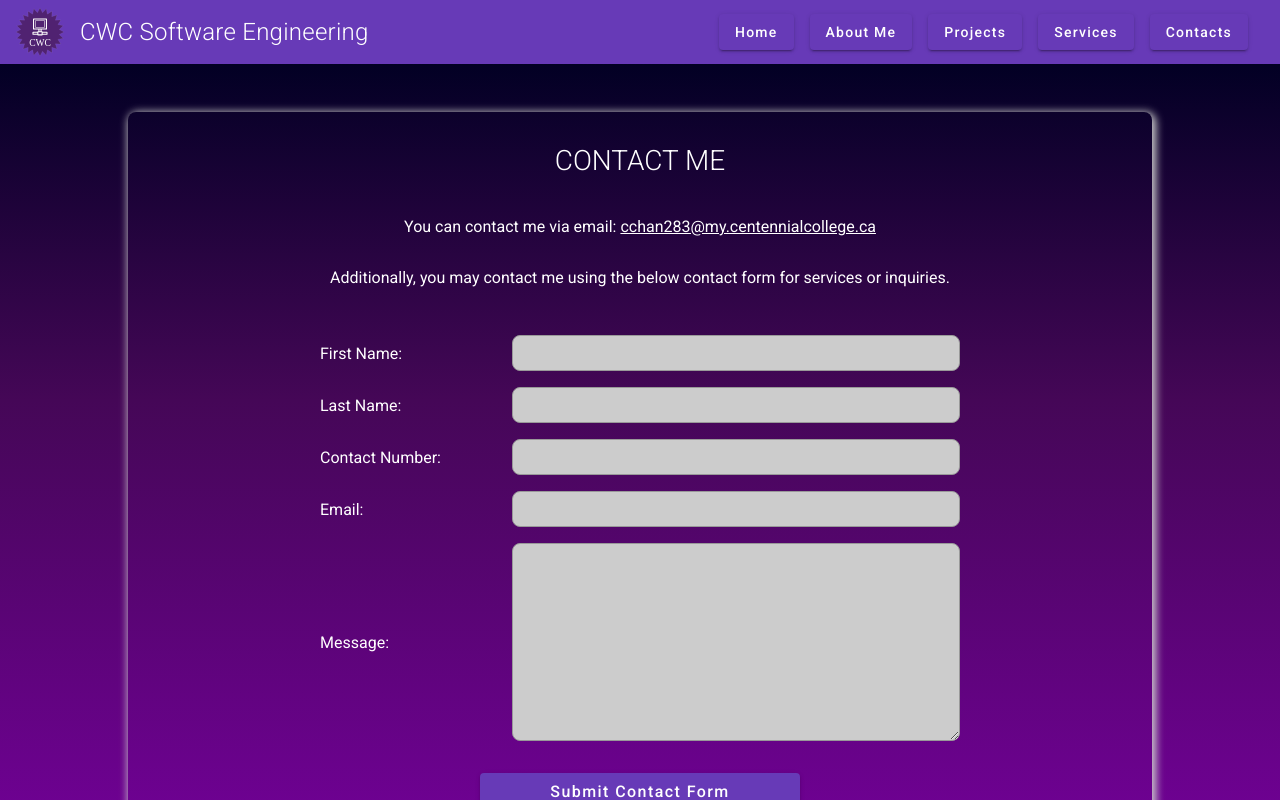
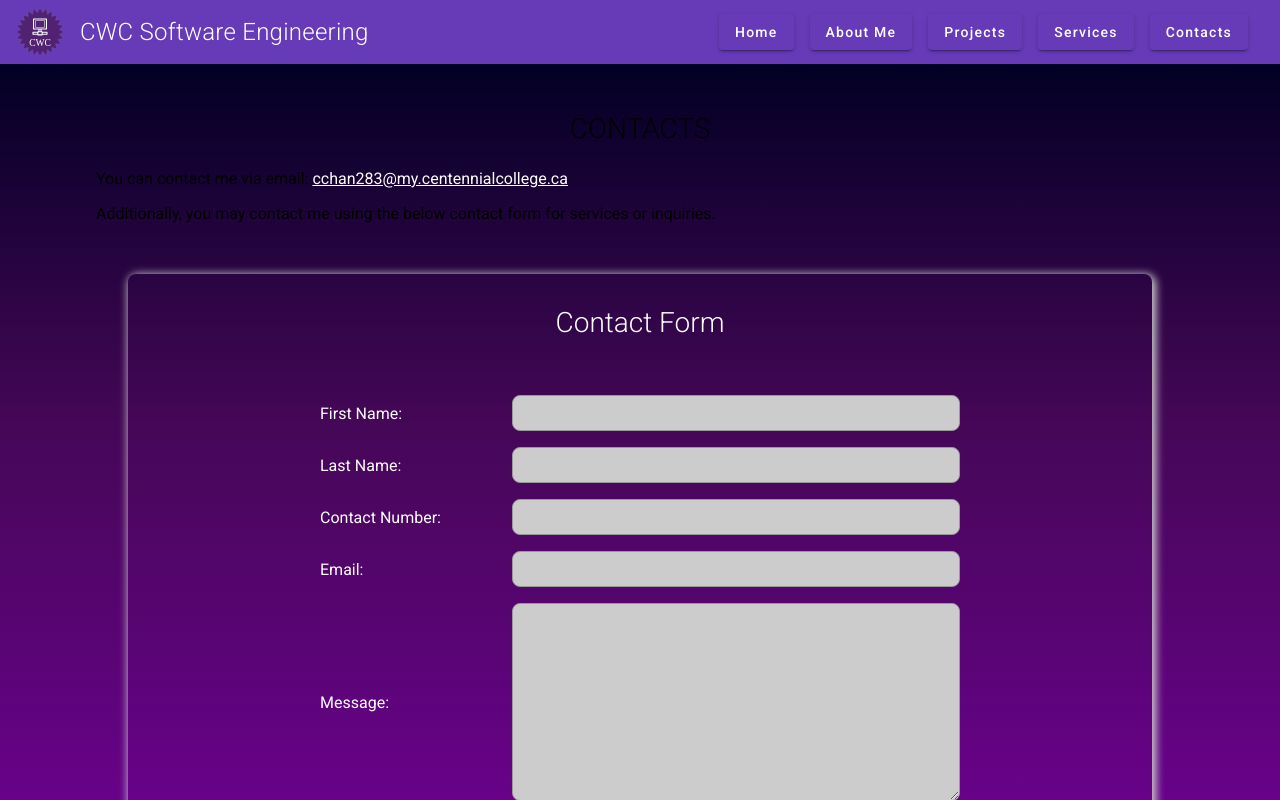
Before and after one commit to alvincchan283/asm1, an Angular app: page /contacts in a window 1280 px wide. Shown: the top 800 px of the page. Built offline with nearby package versions, Linux system fonts and the light colour scheme.

Commit message:
Feat: Changed Page title style

```diff
--- a/src/app/pages/aboutme/aboutme.component.html
+++ b/src/app/pages/aboutme/aboutme.component.html
@@ -1,8 +1,9 @@
+<div class="image-wrapper">
+    <img src="./assets/img/CWC.jpg" alt="Personal Pic">
+</div>
+<h2 class="page-title">Cheuk Wing Chan</h2>
+
 <mat-card class="wide">
-    <div class="image-wrapper">
-        <img src="./assets/img/CWC.jpg" alt="Personal Pic">
-    </div>
-    <h2 class="page-title">Cheuk Wing Chan</h2>
     <section class="content">
         <p>
             Hello! My name is Cheuk Wing Chan, you may also call me Alvin. <br />
@@ -38,5 +39,4 @@
         </ul>
         <a href="./assets/files/COMP229-Resume-CCW.pdf"><button mat-raised-button color="accent">Get Resume PDF</button></a>
     </section>
-
 </mat-card>
--- a/src/app/pages/contacts/contacts.component.html
+++ b/src/app/pages/contacts/contacts.component.html
@@ -1,11 +1,13 @@
+<h2 class="page-title">CONTACTS</h2>
+<p class="page-description">You can contact me via email:
+    <a href="mailto:cchan283@my.centennialcollege.ca" style="color: white;">cchan283@my.centennialcollege.ca</a>
+</p>
+<p class="page-description">Additionally, you may contact me using the below contact form for services or inquiries.</p>
+
+<br />
 <mat-card class="wide">
-    <h2>CONTACT ME</h2>
-    <p>You can contact me via email:
-        <a href="mailto:cchan283@my.centennialcollege.ca" style="color: white;">cchan283@my.centennialcollege.ca</a>
-    </p>
-    <p>Additionally, you may contact me using the below contact form for services or inquiries.</p>
-
     <!-- Contact Form -->
+    <h2>Contact Form</h2>
     <form [formGroup]="contactForm" (ngSubmit)="onSubmit()" class="contact-form">
         <div class="contact-field">
             <label for="firstname">First Name: </label>
--- a/src/app/pages/home/home.component.css
+++ b/src/app/pages/home/home.component.css
@@ -1,14 +1,3 @@
-mat-card.wide p {
-    margin: 1rem auto;
-    width: 70%;
-    line-height: 1.5;
-}
-
-mat-card.wide h2 {
-    font-weight: 300;
-    border-bottom: 2px solid white;
-}
-
 .image-wrapper > img {
     display: block;
     margin: 0 auto;
--- a/src/app/pages/home/home.component.html
+++ b/src/app/pages/home/home.component.html
@@ -1,15 +1,13 @@
 <section>
-    <mat-card class="wide">
     <div class="image-wrapper">
         <img src="./assets/img/logo.svg" alt="">
     </div>
     <h2 class="page-title">Cheuk Wing Chan's Portfolio - Mission Statement</h2>
-        <p class="welcome-text">
+    <p class="page-description">
         I am a software engineering student at Centennial College, who study technological knowledge rigorously and understand their practical application.
         My career goal is to build software that makes a significant difference in the world, using technology to solve complex problems and create positive change.
         I will foster an environment of inclusivity, collaboration, and mutual growth within my community college and industry network.
     </p>
-    </mat-card>
 </section>
 
 <!-- Content cards that show different pages of the website -->
```
Lines whose indentation alone changed are shown as unchanged.
